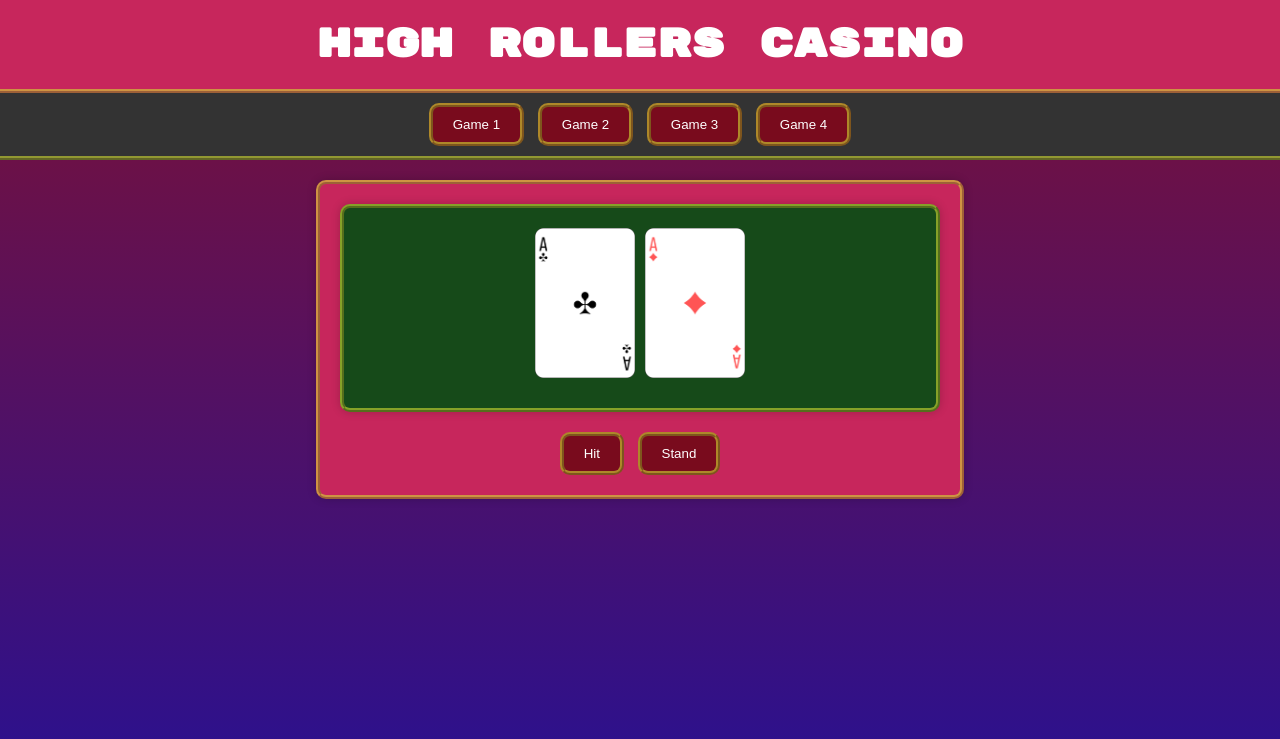
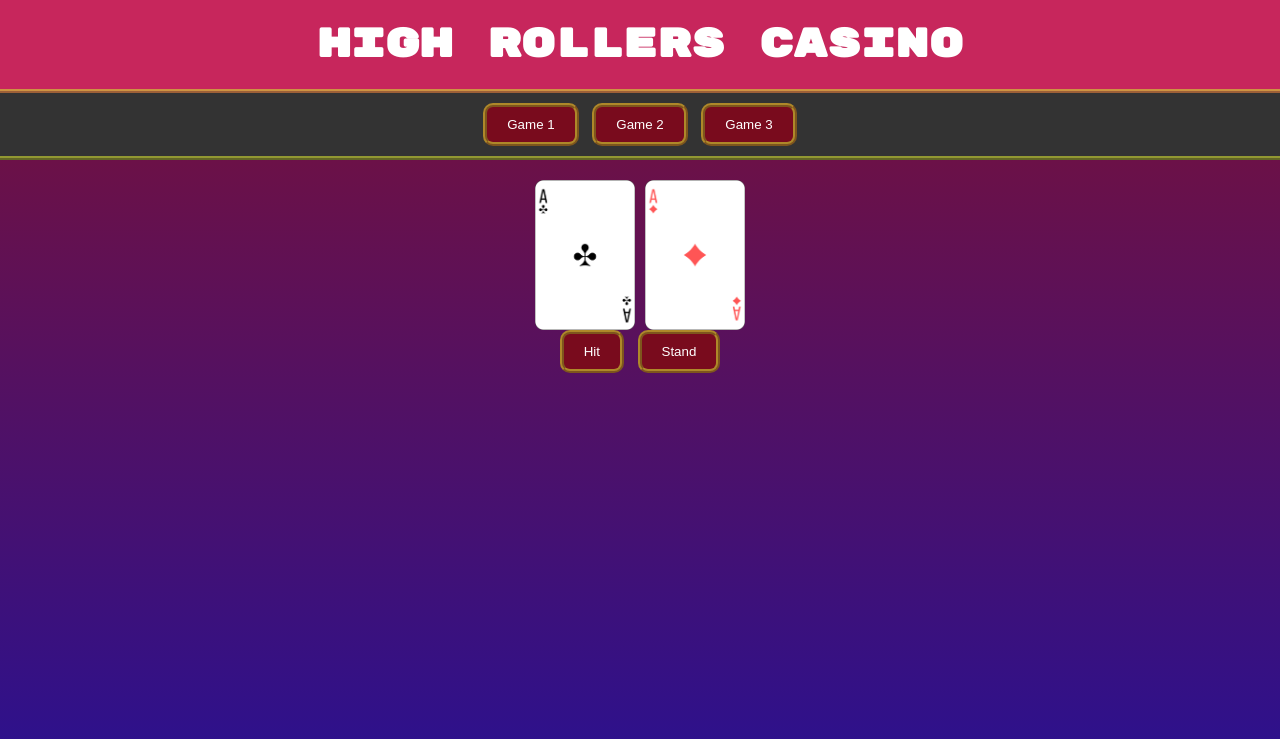
Before and after one commit to Rotorwing/CS3321-high-rollers-flask, a Flask app: page / in a window 1280 px wide. Shown: the top 739 px of the page. Run offline with Flask 3, Linux system fonts and the light colour scheme; data that the repository does not hold is empty; some web fonts are replaced.

Commit message:
Add files via upload

```diff
--- a/highrollers_flask/templates/index.html
+++ b/highrollers_flask/templates/index.html
@@ -5,6 +5,7 @@
     <meta name="viewport" content="width=device-width, initial-scale=1.0">
     <link rel="stylesheet" href="static/styles.css">
     <script src="static/script.js"></script>
+    <script src="static/blackjack.js"></script>
     <title>Casino Game</title>
 </head>
 <body>
@@ -14,22 +15,41 @@
 
     <nav>
         <ul class="navbar">
-            <button class="button">Game 1</button>
-            <button class="button">Game 2</button>
-            <button class="button">Game 3</button>
-            <button class="button">Game 4</button>
+            <button class="button" data-game="game1">Game 1</button>
+            <button class="button" data-game="game2">Game 2</button>
+            <button class="button" data-game="game3">Game 3</button>
         </ul>
     </nav>
 
     <main>
-        <!-- Game content will go here -->
-        <div id="game-body">
-            <div id="game-placeholder">
+        <div id="points-bar">
+
+        </div>
+
+        <!-- Game 1 content will go here -->
+        <div id="game1-body" class="game-content">
+            <div id="game1-area">
                 <div id="dealer-cards" class="card-area"></div> <!-- Dealer's cards -->
                 <div id="player-cards" class="card-area"></div> <!-- Player's cards -->
             </div>
             <button id="drawCardButton" class="button">Hit</button>
             <button id="standButton" class="button">Stand</button>
+        </div>
+
+        <!-- Game 2 content will go here -->
+        <div id="game2-body" class="game-content" style="display: none;">
+            <div id="game2-area">
+            </div>
+            <button class="button">Temp</button>
+            <button class="button">Temp</button>
+        </div>
+
+        <!-- Game 3 content will go here -->
+        <div id="game3-body" class="game-content" style="display: none;">
+            <div id="game3-area">
+            </div>
+            <button class="button">Temp</button>
+            <button class="button">Temp</button>
         </div>
     </main>
 
```
